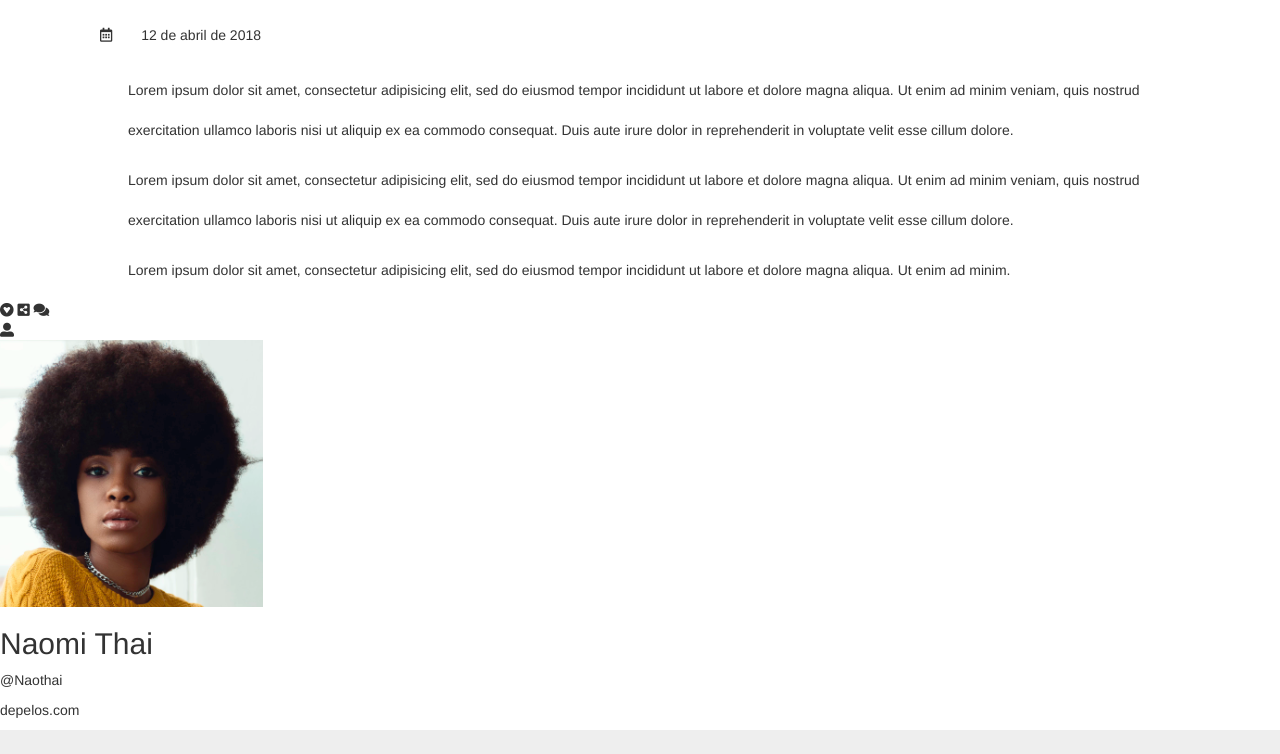
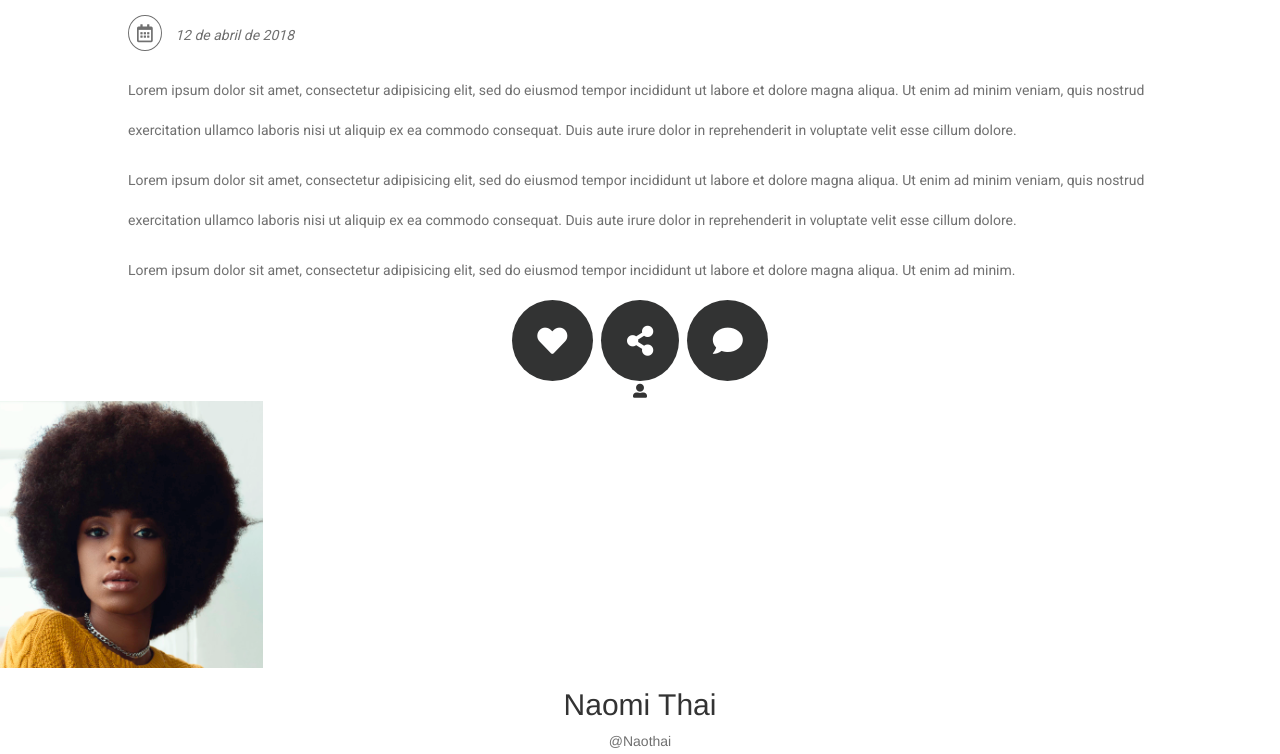
Before and after one commit to gvargas2/Desafio010, a website: page public/index.html in a window 1280 px wide. Shown: the part 772-1526 px from the top of the page. Drawn offline with nearby package versions, Linux system fonts and the light colour scheme.

Commit message:
Mejorando estilo navbar e iconos

```diff
--- a/public/index.html
+++ b/public/index.html
@@ -65,7 +65,7 @@
 <!--ARTICULO-->
 	<div class="post">
 		<div class="post__fecha">
-			<i class="far fa-calendar-alt post__icono"></i>
+				<i class="far fa-calendar-alt post__icono"></i>
 			<p>12 de abril de 2018</p>
 		</div>
 		<div class="post__texto">
@@ -81,9 +81,9 @@
 			tempor incididunt ut labore et dolore magna aliqua. Ut enim ad minim.</p>
 		</div>
 		<div class="post__rrss">
-			<i class="fab fa-gratipay"></i>
-			<i class="fas fa-share-alt-square"></i>
-			<i class="fas fa-comments"></i>
+			<i class="fas fa-heart"></i>
+			<i class="fas fa-share-alt"></i>
+			<i class="fas fa-comment"></i>
 		</div>
 	</div>
 <!--FIN ARTICULO-->
--- a/src/scss/_general.scss
+++ /dev/null
@@ -1,5 +0,0 @@
-// Style related to the whole site
-body {
-	margin: 0;
-	padding: 0;
-}
--- a/src/scss/app.scss
+++ b/src/scss/app.scss
@@ -1,6 +1,3 @@
-
-@import 'general';
-
 @import url('https://fonts.googleapis.com/css?family=Playfair+Display|Roboto:300,400');
 
 /*BARRA DE NAVEGACION*/
@@ -21,6 +18,16 @@
 
 .navbar-toggle {
   margin-top: 16px;
+}
+
+.navbar-default .navbar-toggle{
+  border-color: #121619;
+
+  .icon-bar {
+  background-color: #FFFFFF;
+  width: 23px;
+  height: 4px;
+  }
 }
 
 /*CABECERA*/
@@ -45,19 +52,49 @@
 
 /*POST*/
 .post__icono {
-
+  border: 1px solid #707070;
+  color: #707070;
+  padding: 8px;
+  border-radius: 50%;
+  font-size: 18px;
 }
 .post__fecha {
+  font-family: 'Roboto', sans-serif;
+  font-style: italic;
   text-align: left;
-  margin-left: 100px;
+  margin-left: 10%;
   p {
     display: inline-block;
-    margin: 25px;
+    margin: 25px 10px;
+    color: #707070;
   }
 }
 .post__texto {
+  color: #707070;
   margin: 0 10%;
   line-height: 40px;
+  font-family: 'Roboto', sans-serif;
+}
+.post__rrss {
+  margin: 24px 170px;
+  font-size: 30px;
+  .fa-heart, .fa-share-alt, .fa-comment {
+  background-color: #323333;
+  color: #FFFFFF;
+  border-radius: 50%;
+  padding: 2%;
+  .fa-comment {
+    padding-right: 20%;
+  }
+  }
+}
+
+/*AUTORA*/
+.writer {
+  text-align: center;
+}
+.writer__contacto {
+  color: #707070;
 }
 
 /*FOOTER*/
@@ -71,5 +108,10 @@
   }
   .post__fecha {
     text-align: center;
+    margin-left: 0;
   }
 }
+.post__rrss {
+  margin: 0;
+  text-align: center;
+}
```
Also changed, not shown: public/css/app.css.
